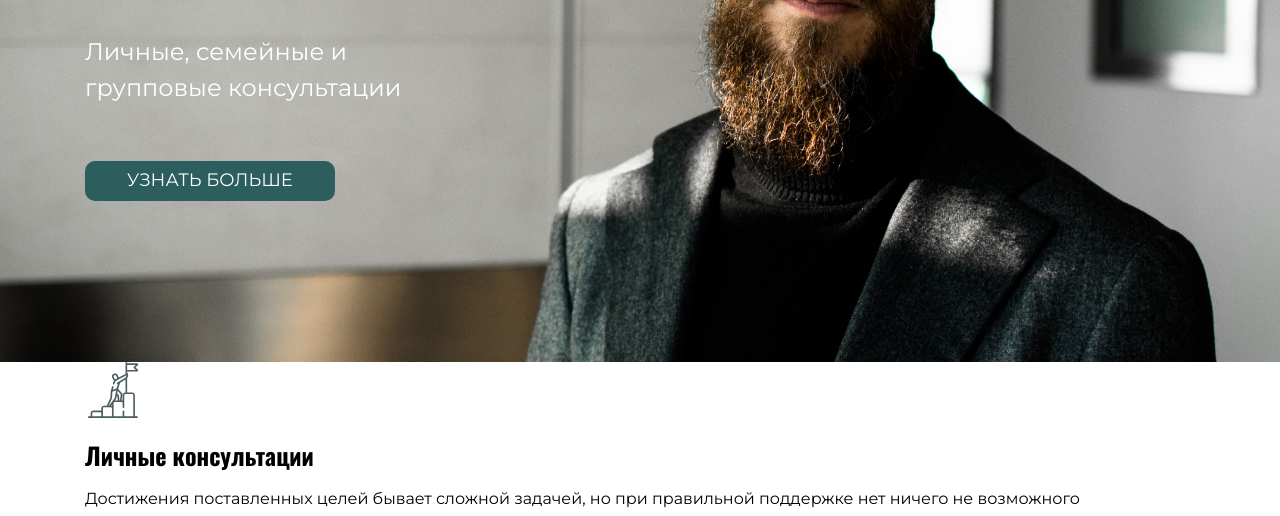
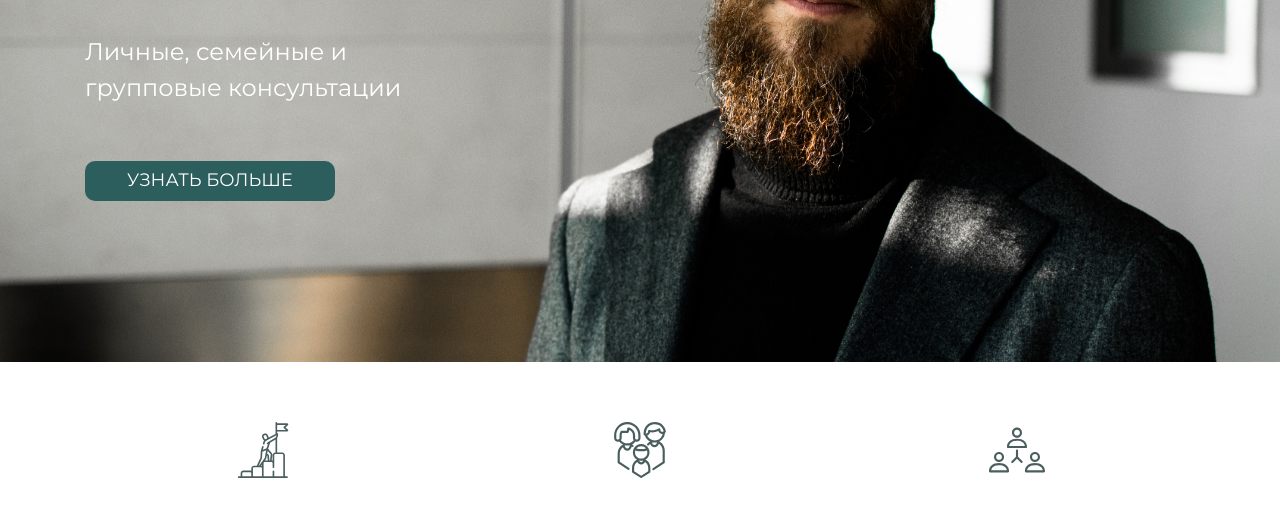
Before and after one commit to NikKolomeichenko/marin-site-Hillel, a plain HTML site: page index.html in a window 1280 px wide. Shown: the part 406-922 px from the top of the page. Drawn offline with Linux system fonts and the light colour scheme.

Commit message:
finished services screen

```diff
--- a/index.html
+++ b/index.html
@@ -63,8 +63,7 @@
                 Сенситивные группы
             </h2>
             <p class="services__description">
-                Достижения поставленных целей
-                бывает сложной задачей, но при правильной поддержке нет ничего не возможного
+
                 Групповые занятия — отличное место, чтобы научиться общаться с окружающими людьми и раскрыть свой
                 потенциал
             </p>
--- /dev/null
+++ b/sass/_services.scss
@@ -0,0 +1,31 @@
+.services {
+  display: flex;
+  justify-content: space-around;
+  padding-top: 60px;
+  gap: 20px;
+  padding-bottom: 37px;
+  &__item {
+    max-width: 300px;
+    text-align: center;
+  }
+
+  &__icon {
+    margin-bottom: 30px;
+  }
+
+  &__title {
+    font-size: 24px;
+    line-height: 1.33;
+    margin: 0 0 20px;
+    color: #2d5e5e;
+  }
+
+  &__description {
+    font-weight: 500;
+    line-height: 1.5;
+  }
+
+
+
+
+}
--- a/sass/style.scss
+++ b/sass/style.scss
@@ -5,3 +5,4 @@
 @import "offer";
 @import "btn";
 @import "normalize";
+@import "services";
```
Also changed, not shown: css/style.css, sass/style.css, 2 other files.
